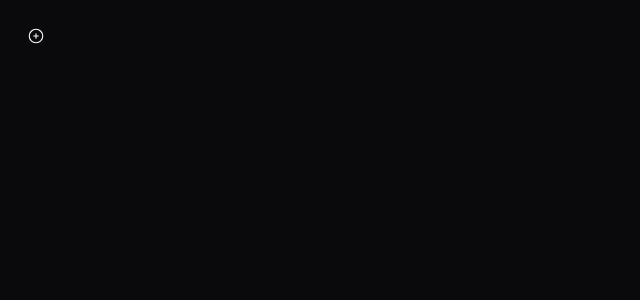
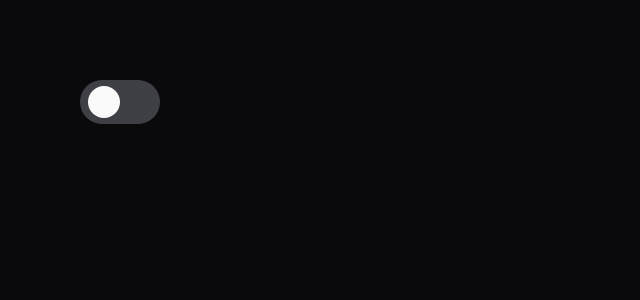
Before and after one commit to Grintaking19/kinlo, a React (Vite) app in the folder apps/client/: page / in a window 1280 px wide. Shown: the top 300 px of the page, without its empty margins (0-640 px from the left). Built offline with nearby package versions, Linux system fonts and the light colour scheme.

Commit message:
feat(ToggleButton): :sparkles: Finished ToggleButton component, spacing variable need urgent fixing

```diff
--- a/apps/client/src/App.jsx
+++ b/apps/client/src/App.jsx
@@ -1,19 +1,20 @@
-import IconButton from "./components/layout/IconButton";
+import React from "react";
+import ToggleButton from "./components/layout/ToggleButton";
 import "./App.css";
 
 function App() {
-  return <div className="bg-bg min-h-screen">
-    <IconButton
-      icon={<svg xmlns="http://www.w3.org/2000/svg" fill="none" viewBox="0 0 24 24" strokeWidth={1.5} stroke="currentColor" className="rounded-full">
-        <path strokeLinecap="round" strokeLinejoin="round" d="M12 9v6m3-3H9m12 0a9 9 0 11-18 0 9 9 0 0118 0z" />
-      </svg>}
-      aria-label="Add"
-      size="md"
-      active={false}
-      disabled={false}
-      className="rounded-full"
-    />
-  </div>;
+  const [isToggled, setIsToggled] = React.useState(false);
+
+  return (
+    <div className="bg-bg min-h-screen p-10">
+      <ToggleButton
+        on={isToggled}
+        onChange={setIsToggled}
+        aria-label="Toggle"
+        disabled={false}
+      />
+    </div>
+  );
 }
 
 export default App;
--- a/apps/client/src/components/layout/IconButton.jsx
+++ b/apps/client/src/components/layout/IconButton.jsx
@@ -1,5 +1,3 @@
-import React from "react";
-
 const SIZES = {
   sm: "w-8 h-8", // 32px — composer bar (video/photo/reel)
   md: "w-9 h-9", // 36px — top bar (add/search/chat)
@@ -65,9 +63,7 @@ const IconButton = ({
     `}
       {...props}
     >
-      <span className={`${iconSizeClass}`}>
-        {icon}
-      </span>
+      <span className={`${iconSizeClass}`}>{icon}</span>
     </button>
   );
 };
--- /dev/null
+++ b/apps/client/src/components/layout/ToggleButton.jsx
@@ -0,0 +1,49 @@
+
+const ToggleButton = ({
+  on = false,
+  onChange,
+  "aria-label": ariaLabel,
+  disabled = false,
+  className = "",
+  ...props
+}) => {
+  if (import.meta.env.DEV && !ariaLabel) {
+    console.error(
+      "Toggle: `aria-label` is required — this control has no visible text label.",
+    );
+  }
+  return (
+    <button
+      type="button"
+      role="switch"
+      disabled={disabled}
+      onClick={()=>onChange?.(!on)}
+      aria-checked={on}
+      aria-label={ariaLabel}
+      className={`
+        relative inline-flex items-center justify-center
+         w-10 h-5.5 rounded-full
+        text-text
+        ${on ? "bg-gradient-to-r from-gradient-cta-start to-gradient-cta-end" : "bg-avatar-fallback"}
+        hover:cursor-pointer
+        disabled:cursor-not-allowed disabled:opacity-50
+        transition-colors duration-200
+        ease-in-out
+        ${className}
+      `}
+      {...props}
+    >
+      <span
+        className={`
+                absolute left-1
+                w-4 h-4
+                rounded-full
+                bg-text
+                transition-transform duration-200 ease-in-out
+                ${on ? "translate-x-4.5" : "translate-x-0"}            `}
+      />
+    </button>
+  );
+};
+
+export default ToggleButton;
```
